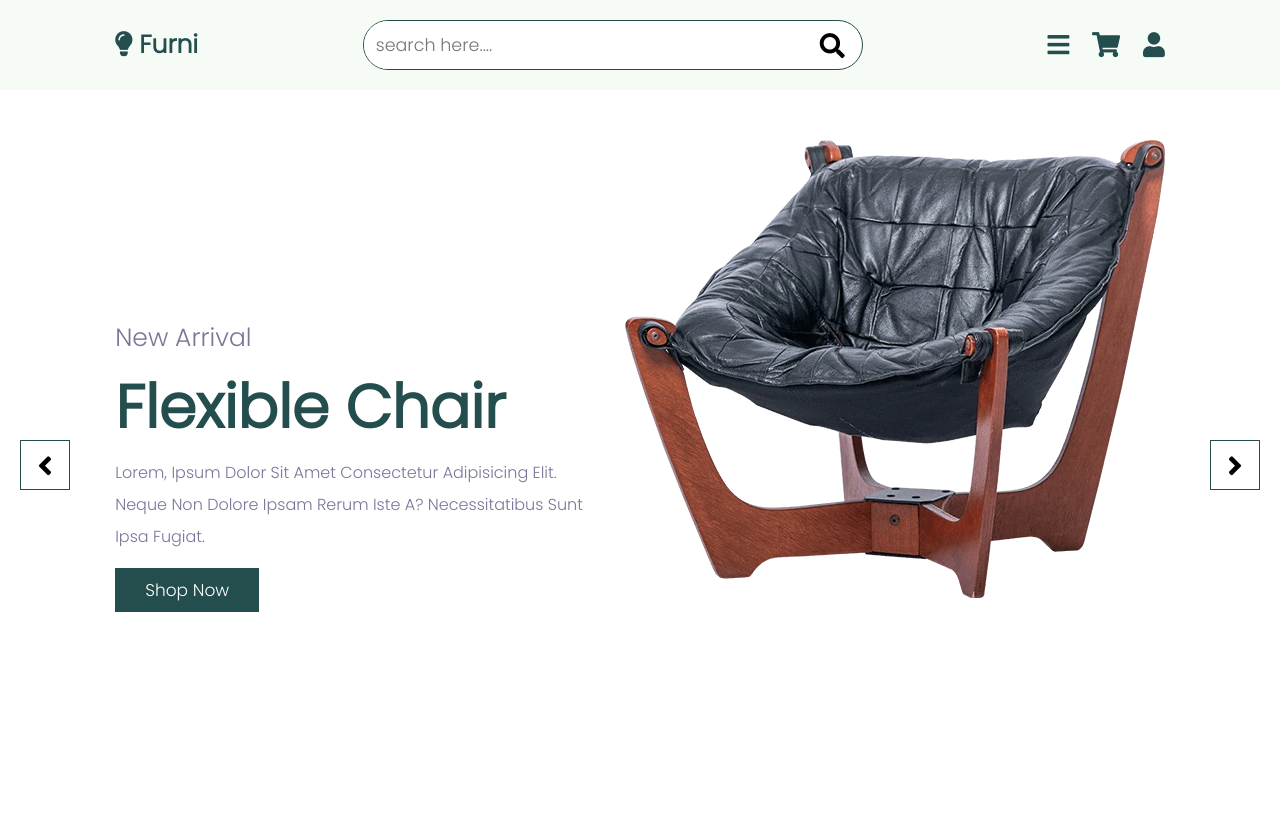
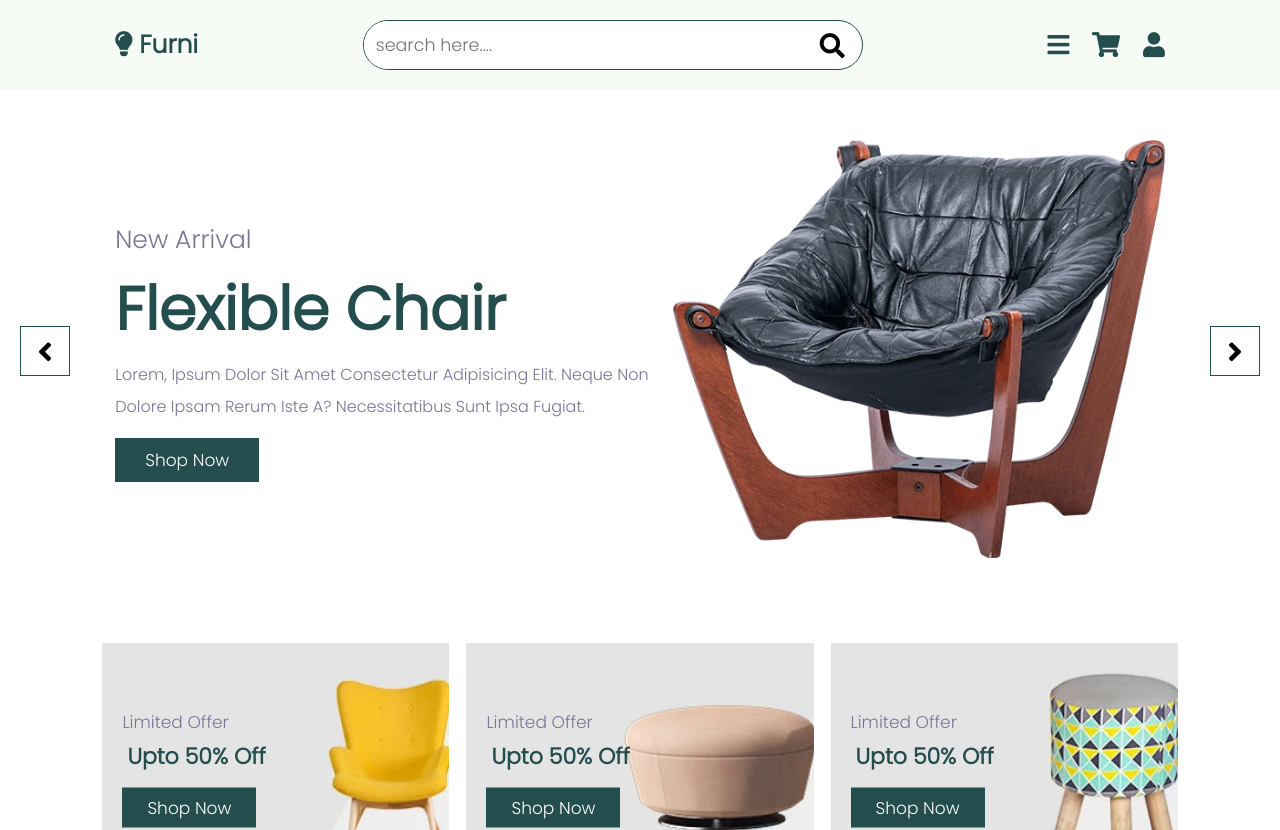
Before and after one commit to HASSAN5077/furniture-website, a plain HTML site: page index.html in a window 1280 px wide. Shown: the top 830 px of the page. Drawn offline with Linux system fonts and the light colour scheme.

Commit message:
Update style.css

```diff
--- a/css/style.css
+++ b/css/style.css
@@ -346,7 +346,11 @@ form p a:hover {
     display: none;
 }
 .home .slides-container .slide .image{
-    height: 65rem;
+    flex: 1 1 40rem;
+}
+
+.home .slides-container .slide img{
+    width: 100%;
 }
 .home .slides-container .slide.active{
     display: flex;
```
